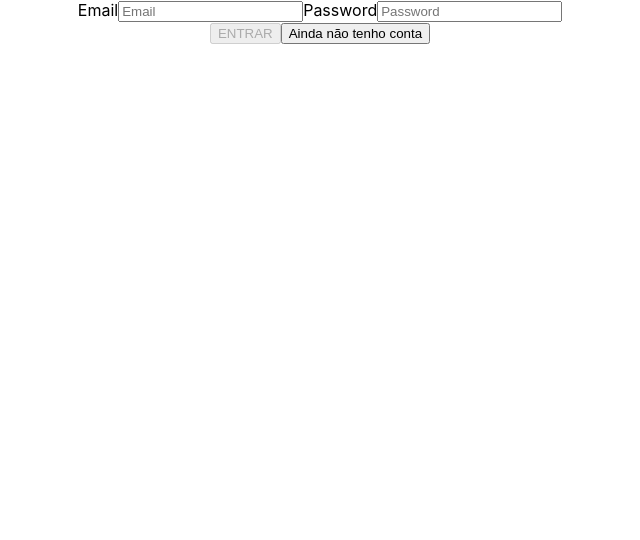
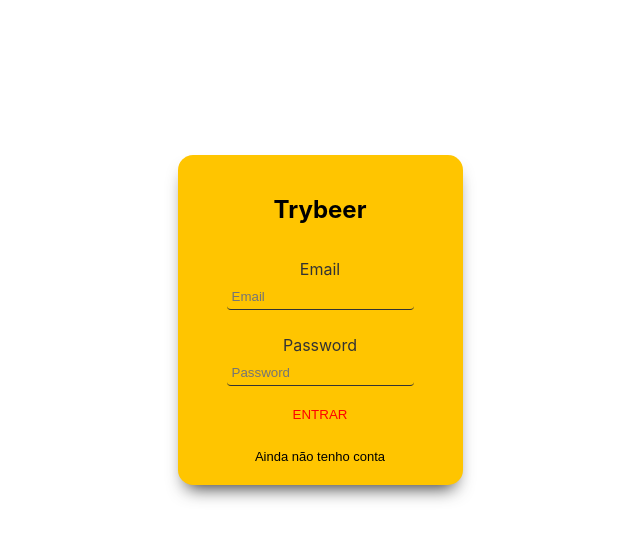
Before and after one commit to tryber/sd-03-trybeer-7, a React (Create React App) app in the folder front-end/: page /login in a window 1280 px wide. Shown: the top 540 px of the page, without its empty margins (320-960 px from the left). Built offline with nearby package versions, Linux system fonts and the light colour scheme.

Commit message:
Iniciando CSS

```diff
--- a/front-end/src/components/NavBar/ClientBar/ClientSideBar.jsx
+++ b/front-end/src/components/NavBar/ClientBar/ClientSideBar.jsx
@@ -4,7 +4,7 @@ import ClientButtons from './ClientButtons';
 const ClientSideBar = () => (
   <div
     className="side-menu-container"
-    style={{ width: '100px', height: '640px', backgroundColor: 'black', position: 'absolute' }}
+    style={{ width: '180px', height: '640px', backgroundColor: 'black', position: 'fixed' }}
   >
     <ClientButtons />
   </div>
--- a/front-end/src/components/Products/CheckoutButton.jsx
+++ b/front-end/src/components/Products/CheckoutButton.jsx
@@ -2,7 +2,7 @@ import React, { useContext, useEffect } from 'react';
 import { Link } from 'react-router-dom';
 import ProductsContext from '../../context/ProductContext';
 import { zero, getCartTotal } from '../../utils/products';
-
+import './checkoutButton.css'
 const CheckoutButton = () => {
   const { productCart, update } = useContext(ProductsContext);
 
@@ -12,9 +12,9 @@ const CheckoutButton = () => {
   return (
     <div>
       <Link disabled={ productCart.length === zero } to="/checkout">
-        <button disabled={ productCart.length === zero } data-testid="checkout-bottom-btn" type="button">
-          <p data-testid="checkout-bottom-btn-value">
-            {`Ver Carrinho | R$ ${getCartTotal(productCart)}`}
+        <button className="footer-container" disabled={ productCart.length === zero } data-testid="checkout-bottom-btn" type="button">
+          <p className="checkout-text" data-testid="checkout-bottom-btn-value">
+            {`Ver Carrinho - R$ ${getCartTotal(productCart)}`}
           </p>
         </button>
       </Link>
--- /dev/null
+++ b/front-end/src/components/Products/checkoutButton.css
@@ -0,0 +1,13 @@
+.footer-container {
+  height: 58px;
+  left: 0;
+  position: fixed;
+  top: 582px;
+  width: 360px;
+  background-color: #FFC500;
+  border: none;
+}
+
+.checkout-text {
+  font-size: 18px;
+}
--- /dev/null
+++ b/front-end/src/components/Products/productCard.css
@@ -0,0 +1,61 @@
+.products-display {
+  border-radius: 4px;
+  border: 1px solid lightgray;
+  box-shadow: 0 11px 18px -8px rgba(0, 0, 0, 0.616);
+  background-color: white;
+  padding: 10px;
+  display: flex;
+  margin-bottom: 15px;
+}
+
+.img-display {
+  width: 150px;
+  height: 150px;
+  border-right: 1px solid lightgray;
+}
+
+.info-display {
+  display: flex;
+  flex-direction: column;
+  justify-content: space-evenly;
+  margin: auto;
+}
+
+.info-text {
+  width: 120px;
+  margin: auto;
+}
+
+.display-qty {
+  display: flex;
+  justify-content: space-evenly;
+  border-radius: 5px;
+  width: 140px;
+  margin-left: 9px;
+}
+
+.qty-btn {
+  border: 1px solid lightgray;
+  background-color: transparent;
+  background-color: #FFC500;
+  border-radius: 50%;
+  border: none;
+  font-size: 30px;
+  width: 35px;
+  height: 35px;
+  color: gray;
+}
+
+.qty-ind {
+  margin: 0;
+  align-self: center;
+  border-bottom: 1px solid gray;
+  font-size: 18px;
+}
+
+.skoll-chata-0 {
+  width: 90px;
+  height: 160px;
+  padding-left: 35px;
+  padding-right: 25px;
+}
--- a/front-end/src/pages/Login/LoginPage.jsx
+++ b/front-end/src/pages/Login/LoginPage.jsx
@@ -2,6 +2,7 @@ import React, { useState, useEffect, useContext } from 'react';
 import { Link, Redirect } from 'react-router-dom';
 import AuthContext from '../../context/AuthContext';
 import { userLogin } from '../../services';
+import './loginPage.css';
 
 const isEmailValid = (email) => {
   const emailRegex = /^\w+([.-]?\w+)*@\w+([.-]?\w+)*(\.\w{2,3})+$/;
@@ -28,8 +29,7 @@ const LoginPage = () => {
 
   useEffect(() => {
     if (!isSubmit) return undefined;
-    userLogin(email, password)
-      .then(
+    userLogin(email, password).then(
       (response) => {
         setToken(response);
         setRedirect(true);
@@ -37,7 +37,7 @@ const LoginPage = () => {
       (response) => {
         setError(response);
         setIsSubmit(false);
-        },
+      }
     );
 
     return () => {
@@ -53,47 +53,62 @@ const LoginPage = () => {
   }
 
   return (
-    <div>
+    <div style={{ margin: 'auto', height: '640px', display: 'flex' }}>
       {error && <h4>{error}</h4>}
       <form
         className="form-container"
-        onSubmit={ (event) => {
+        onSubmit={(event) => {
           event.preventDefault();
           setIsSubmit(!isSubmit);
-        } }
+        }}
       >
-        <label htmlFor="email">
-          Email
+        <h2>Trybeer</h2>
+        <div className="login-div-inputs login-labels">
+          <label className="login-labels" htmlFor="email">
+            <p>Email</p>
             <input
+              className="inputs"
               id="email"
               data-testid="email-input"
               placeholder="Email"
               type="email"
-            value={ email }
-            onChange={ (e) => setEmail(e.target.value) }
+              value={email}
+              onChange={(e) => setEmail(e.target.value)}
             />
           </label>
-        <label htmlFor="password">
-          Password
+        </div>
+        <div className="login-div-inputs login-labels">
+          <label className="login-labels" htmlFor="password">
+            <p>Password</p>
             <input
+            className="inputs"
               data-testid="password-input"
               placeholder="Password"
               type="password"
-            value={ password }
-            onChange={ (e) => setPassword(e.target.value) }
+              value={password}
+              onChange={(e) => setPassword(e.target.value)}
               required
-            minLength={ 6 }
+              minLength={6}
             />
           </label>
-        <br />
-        <button type="submit" data-testid="signin-btn" disabled={ !isValid }>
+        </div>
+        <div>
+          <button
+            className="login-button"
+            type="submit"
+            data-testid="signin-btn"
+            disabled={!isValid}
+          >
             ENTRAR
           </button>
+        </div>
+        <div>
           <Link to="/register">
-          <button type="button" data-testid="no-account-btn">
+            <button className="sign-in-button" type="button" data-testid="no-account-btn">
               Ainda não tenho conta
             </button>
           </Link>
+        </div>
       </form>
     </div>
   );
--- a/front-end/src/pages/Login/loginPage.css
+++ b/front-end/src/pages/Login/loginPage.css
@@ -0,0 +1,56 @@
+.form-container {
+  background-color: #FFC500;
+  border-radius: 15px;
+  box-shadow: 0 11px 18px -8px rgba(0, 0, 0, 0.795);
+  display: flex;
+  flex-direction: column;
+  margin: auto;
+  padding: 20px;
+}
+
+.login-labels {
+
+}
+
+.login-labels p{
+  margin: 0;
+  padding: 5px;
+  color: #333;
+}
+
+.login-div-inputs {
+  margin: 10px 0;
+}
+
+.inputs {
+  border: none;
+  background-color: transparent;
+  border-bottom: 1px solid #333;
+  border-radius: 4px;
+  padding: 5px;
+
+}
+
+.login-button:disabled {
+  width: 245px;
+  margin: 10px 0;
+  background-color: transparent;
+  color: red;
+  border: none;
+}
+
+.login-button {
+  width: 245px;
+  margin: 10px 0;
+  background-color: transparent;
+  color: black;
+  border: none;
+}
+
+.sign-in-button {
+  background-color: transparent;
+  border: none;
+  margin-top: 15px;
+  font-size: small;
+
+}
--- a/front-end/src/pages/OrderDetail/OrderDetail.jsx
+++ b/front-end/src/pages/OrderDetail/OrderDetail.jsx
@@ -1,26 +1,25 @@
+
 import React, { useEffect, useState } from 'react';
-import { useParams } from 'react-router-dom';
+import { useParams, Redirect } from 'react-router-dom';
 import ClientNavBar from '../../components/NavBar/ClientBar/ClientNavBar';
 import OrderDetailsCard from '../../components/OrderDetails/OrderDetailsCard';
 
 function OrderDetail() {
+  const userData = JSON.parse(localStorage.getItem('user') || '{}');
   const [details, setDetails] = useState({});
   const [loading, setLoading] = useState(true);
-  const saleDate = details.saleDate;
-  const sqlDate = new Date(saleDate);
-  const sqlFormattedDate = sqlDate.getDate() + '/' + (sqlDate.getMonth() + 1);
-
-  const loadingFunc = () => {
-    return (
-      <div>
-        <p>Loading...</p>
-      </div>
-    );
+  const { saleDate } = details;
+  const sqlFormattedDate = (date = '') => {
+    const initialDateIndex = 5;
+    const finalDateIndex = 10;
+    const extractDayAndMonth = date.slice(initialDateIndex, finalDateIndex).split('-').reverse()
+      .join('/');
+    return extractDayAndMonth;
   };
 
   const { id } = useParams();
   const url = `http://localhost:3001/sales/search/${id}`;
-  const getDetails = async (setDetails) => {
+  const getDetails = async () => {
     try {
       const result = await fetch(url);
       const json = await result.json();
@@ -31,19 +30,25 @@ function OrderDetail() {
     }
   };
 
-  const requestDetails = async () => await getDetails(setDetails);
+  const requestDetails = async () => getDetails(setDetails);
 
   useEffect(() => {
     if (details.saleID) return undefined;
+    setLoading(false);
     requestDetails();
-    setLoading(false);
+    return () => {};
   }, [requestDetails, details.saleID]);
+
+  if (!userData.name) return <Redirect to="/login" />;
 
   return (
     <div>
       <ClientNavBar title="Detalhes de Pedido" />
-      {loading && loadingFunc()}
-      {!loading && <OrderDetailsCard object={details} date={sqlFormattedDate} />}
+      {loading && <h1>Loading...</h1>}
+      {!loading && details.saleID && <OrderDetailsCard
+        object={ details }
+        date={ sqlFormattedDate(saleDate) }
+      />}
     </div>
   );
 }
--- a/front-end/src/pages/ProductsPage.jsx
+++ b/front-end/src/pages/ProductsPage.jsx
@@ -28,7 +28,7 @@ const ProductsPage = () => {
   return isLoading ? <h1>Carregando...</h1> : (
     <div>
       <ClientNavBar title="TryBeer" />
-      <div>
+      <div style={{overflowY :"scroll", display: "flex", flexDirection: "column", height: "485px", margin: "0", width: "330px", padding: "15px"}}>
         { Array.isArray(products)
           ? products.map((product, i) => (
             <ProductCard
@@ -37,8 +37,8 @@ const ProductsPage = () => {
               index={ i }
             />))
           : null }
+      <CheckoutButton />
       </div>
-      <CheckoutButton />
     </div>
   );
 };
```
Also changed, not shown: front-end/src/components/Products/ProductCard.jsx (+35 -14 lines). Lines whose indentation alone changed are shown as unchanged.
